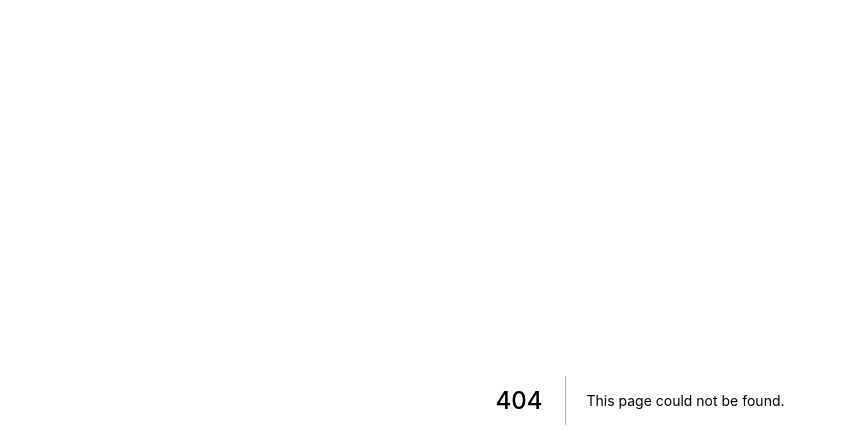
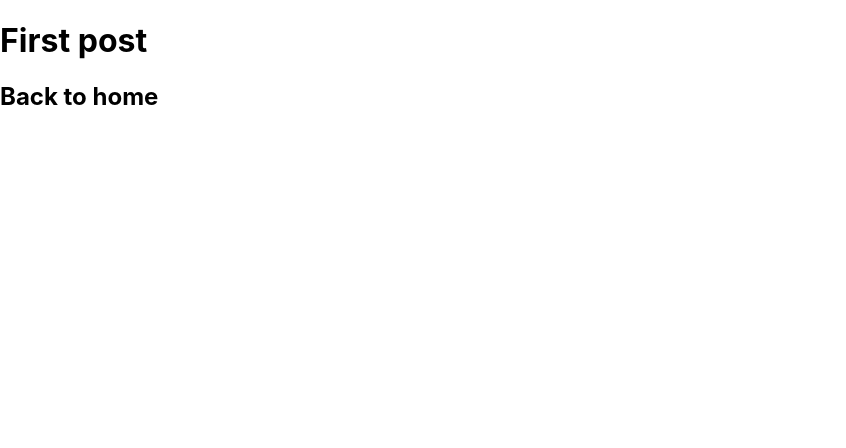
Before and after one commit to Hashim1995/createam, a Next.js app: page /posts/first-post in a window 1280 px wide. Before the commit this address had no page. Shown: the top 448 px of the page, without its empty margins (0-846 px from the left). Built offline with nearby package versions, Linux system fonts and the light colour scheme.

Commit message:
Second commit page ruting

```diff
--- a/pages/api/hello.js
+++ /dev/null
@@ -1,5 +0,0 @@
-// Next.js API route support: https://nextjs.org/docs/api-routes/introduction
-
-export default function handler(req, res) {
-  res.status(200).json({ name: 'John Doe' })
-}
--- /dev/null
+++ b/pages/posts/first-post.js
@@ -0,0 +1,14 @@
+import Link from "next/link";
+const FirstPost = () => {
+  return (
+    <div>
+      <h1>First post</h1>
+      <h2>
+        <Link href="/">
+          <a>Back to home</a>
+        </Link>
+      </h2>
+    </div>
+  );
+};
+export default FirstPost;
```
Also changed, not shown: pages/index.js (+10 -6 lines), public/images/profile.jpeg (added).
